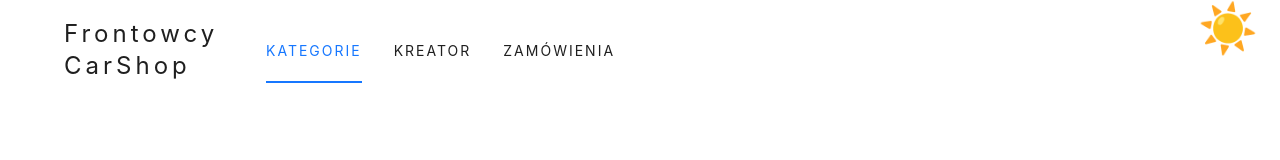
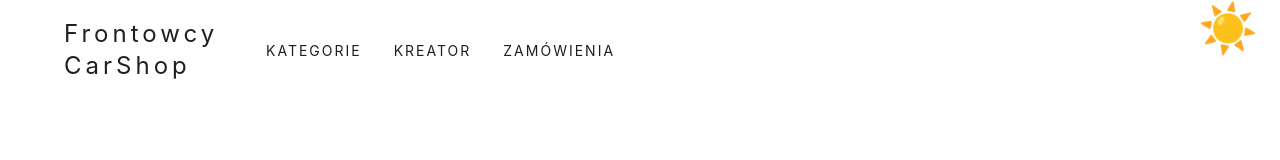
Before and after one commit to lajzowski/frontowcy-CarShop, a React (Vite) app: page / in a window 1280 px wide. Shown: the top 160 px of the page. Built offline with nearby package versions, Linux system fonts and the light colour scheme.

Commit message:
Poprawiono: Domyślna zaznaczona pozycja w menu.

```diff
--- a/src/components/layout/Dashboard/Dashboard.tsx
+++ b/src/components/layout/Dashboard/Dashboard.tsx
@@ -1,5 +1,5 @@
 import { Layout, Menu, theme } from 'antd';
-import { Outlet, useNavigate } from 'react-router';
+import { Outlet, useLocation, useNavigate } from 'react-router';
 
 const { Header, Content, Footer } = Layout;
 
@@ -9,6 +9,8 @@ import { useEffect } from 'react';
 export const Dashboard = () => {
   const { token } = theme.useToken();
   const navigate = useNavigate();
+
+  const location = useLocation();
 
   useEffect(() => {
     const body = document.body;
@@ -23,14 +25,18 @@ export const Dashboard = () => {
       <Header className={'header'}>
         <div className={'logo'}>Frontowcy CarShop</div>
 
-        <Menu mode='horizontal' defaultSelectedKeys={['1']} className={'menu'}>
-          <Menu.Item key='1' onClick={() => navigate('/categories')}>
+        <Menu
+          mode='horizontal'
+          defaultSelectedKeys={[`${location.pathname.split('/')[1]}`]}
+          className={'menu'}
+        >
+          <Menu.Item key='categories' onClick={() => navigate('/categories')}>
             Kategorie
           </Menu.Item>
-          <Menu.Item onClick={() => navigate('/creator')} key='2'>
+          <Menu.Item onClick={() => navigate('/creator')} key='creator'>
             Kreator
           </Menu.Item>
-          <Menu.Item onClick={() => navigate('/orders')} key='3'>
+          <Menu.Item onClick={() => navigate('/orders')} key='orders'>
             Zamówienia
           </Menu.Item>
         </Menu>
```
